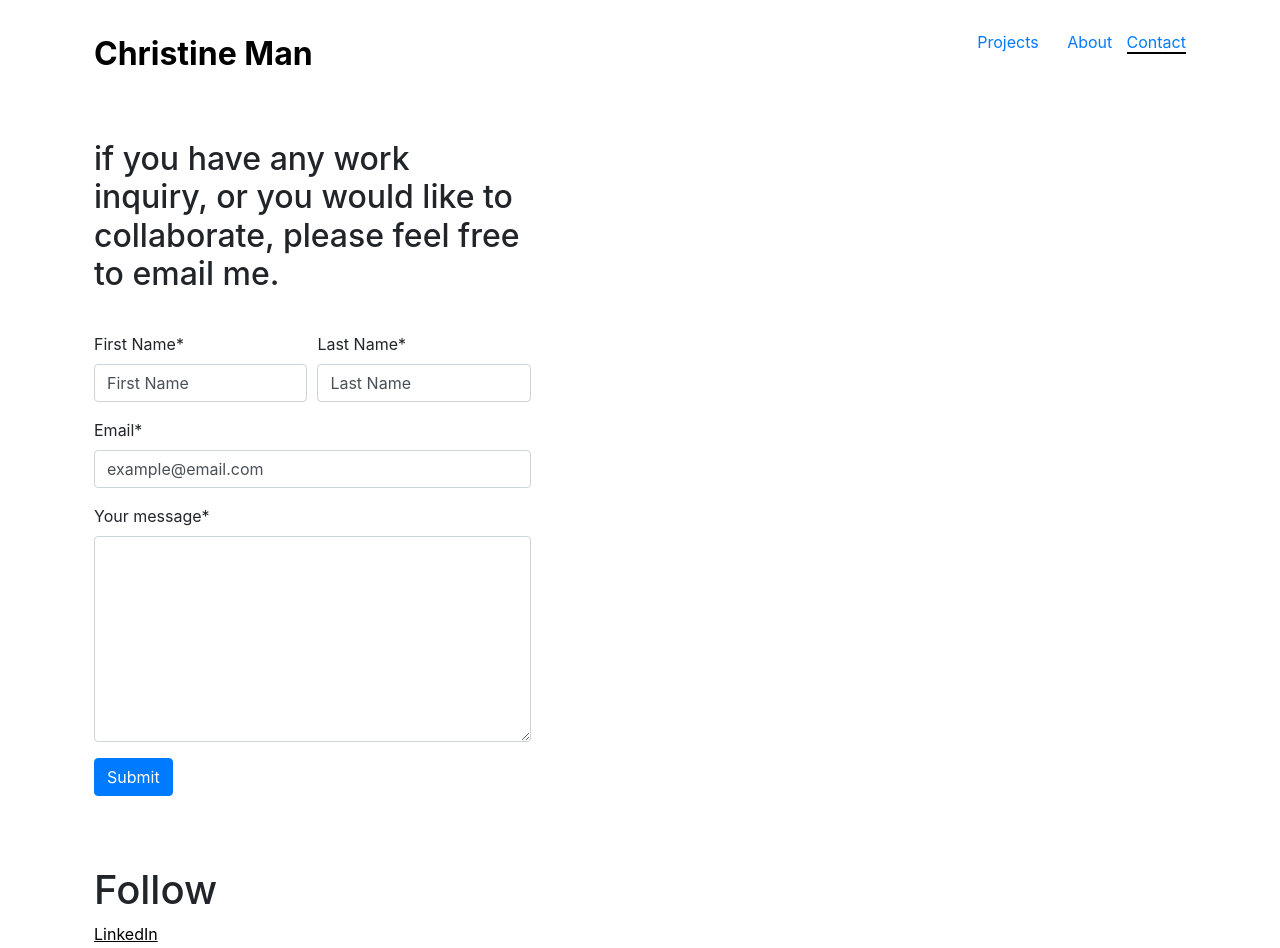
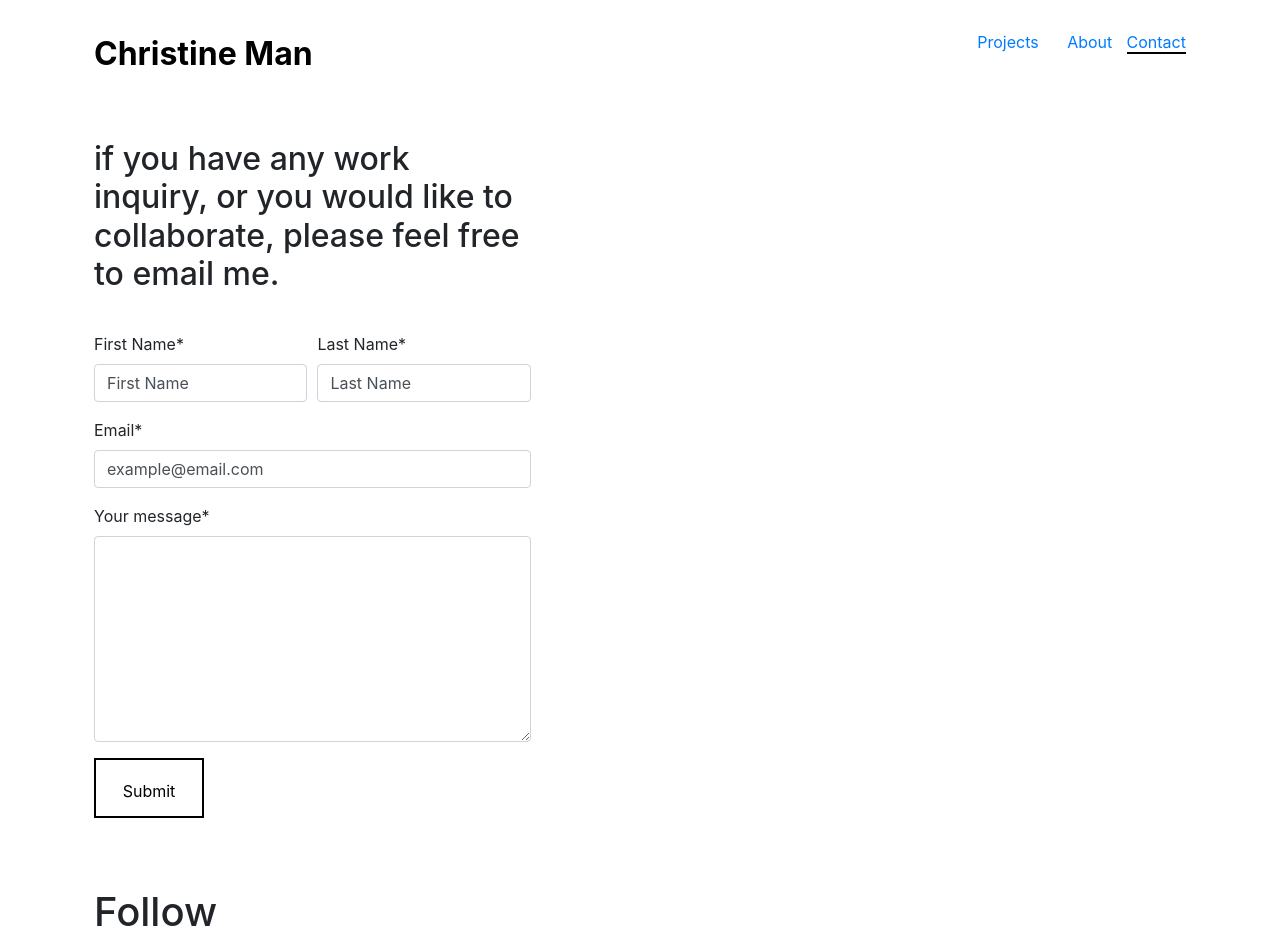
Before and after one commit to colinbut/christineman, a React (Create React App) app: page /contact in a window 1280 px wide. Shown: the top 948 px of the page. Built offline with nearby package versions, Linux system fonts and the light colour scheme.

Commit message:
fixing styling of submit button on contact form

```diff
--- a/src/components/ContactForm.js
+++ b/src/components/ContactForm.js
@@ -3,9 +3,8 @@ import '../css/index.css';
 import SubmitButton from './ui/SubmitButton'
 import Form from 'react-bootstrap/Form'
 import Col from 'react-bootstrap/Col'
-import { Formik, withFormik } from 'formik'
+import { Formik } from 'formik'
 import * as Yup from 'yup'
-import Button from 'react-bootstrap/Button'
 
 const schema = Yup.object({
     firstName: Yup.string().required(),
@@ -88,7 +87,7 @@ const ContactFormWrapper = () => {
                             <Form.Control as="textarea" rows="8" required />
                         </Form.Group>
                     </Form.Row>
-                    <Button type="submit" onClick={submitForm}>Submit</Button>
+                    <SubmitButton buttonText="Submit" submitForm={submitForm}/>
                 </Form>
                 )}
                 </Formik>
--- a/src/components/ui/SubmitButton.js
+++ b/src/components/ui/SubmitButton.js
@@ -4,9 +4,9 @@ const SubmitButton = (props) => {
     let buttonText = props.buttonText
     let submitForm = props.submitForm
     return (
-        <div className="submit-button" onClick={submitForm}>
+        <button type="submit" className="submit-button" onClick={submitForm}>
             { buttonText }
-        </div>
+        </button>
     )
 }
 
```
